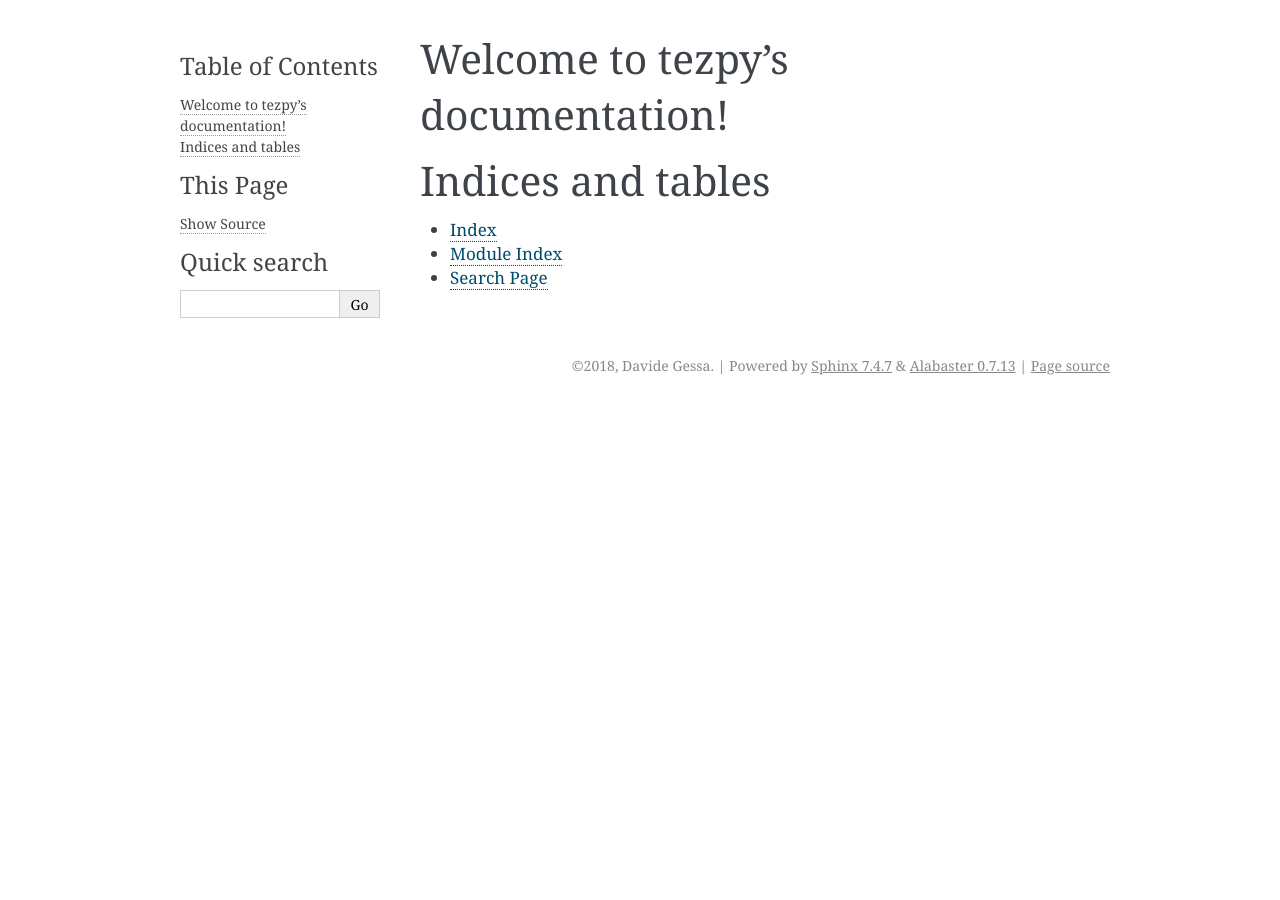
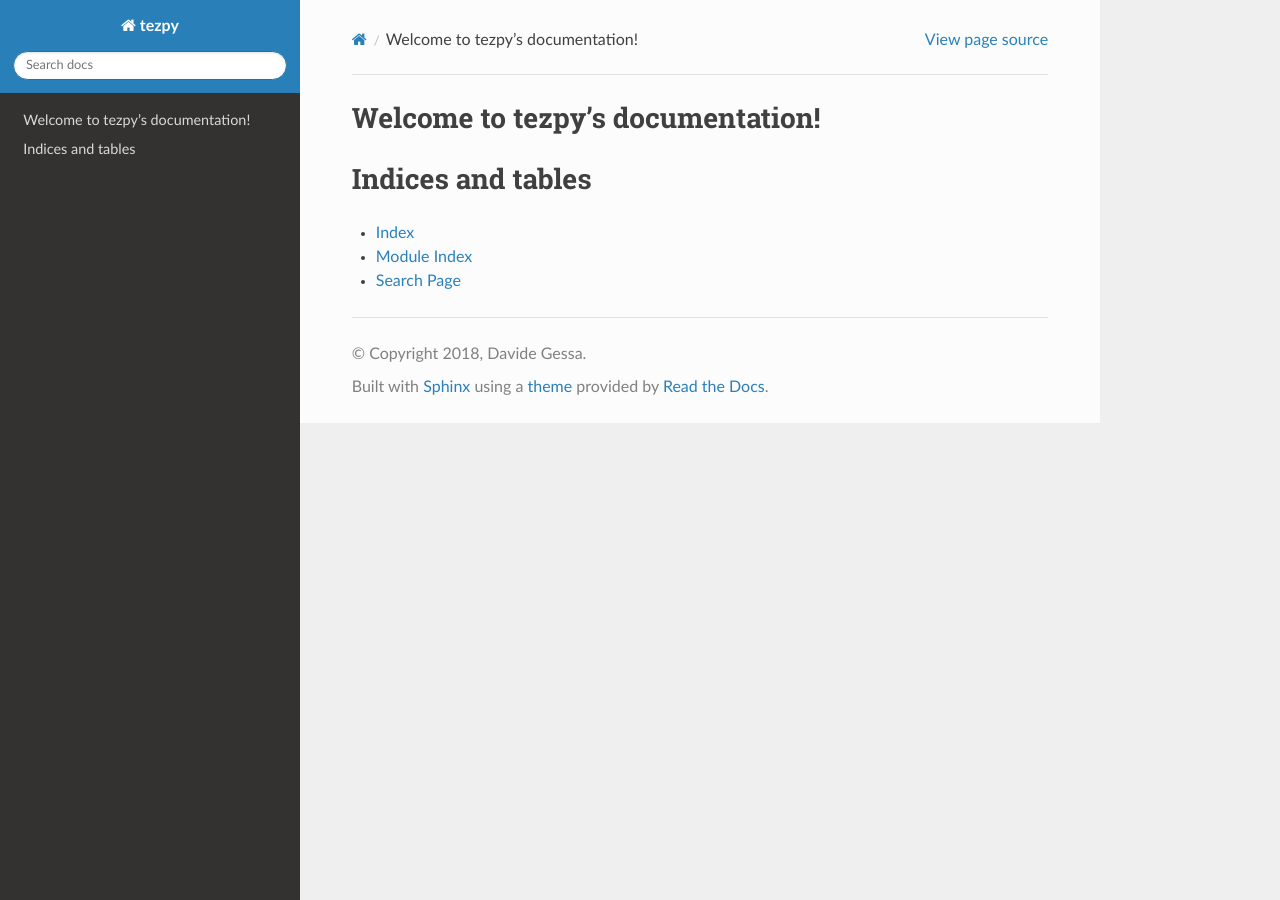
Before and after one commit to dakk/tezpy, a Sphinx documentation site: the page built from docs/index.rst, in a window 1280 px wide. Built offline with Sphinx 7.4.7 and the Read the Docs theme 2.0.0, drawn with Linux system fonts in a browser that asks for light colours.

Commit message:
update docs

```diff
--- a/docs/conf.py
+++ b/docs/conf.py
@@ -28,6 +28,10 @@ version = ''
 # The full version, including alpha/beta/rc tags
 release = ''
 
+try:
+    import sphinx_rtd_theme
+except ImportError:
+    sphinx_rtd_theme = None
 
 # -- General configuration ---------------------------------------------------
 
@@ -158,4 +162,12 @@ texinfo_documents = [
 ]
 
 
+if sphinx_rtd_theme:
+    html_theme = "sphinx_rtd_theme"
+    html_theme_path = [sphinx_rtd_theme.get_html_theme_path()]
+else:
+    html_theme = "default"
+
+RTD_NEW_THEME = True
+
 # -- Extension configuration -------------------------------------------------
```
